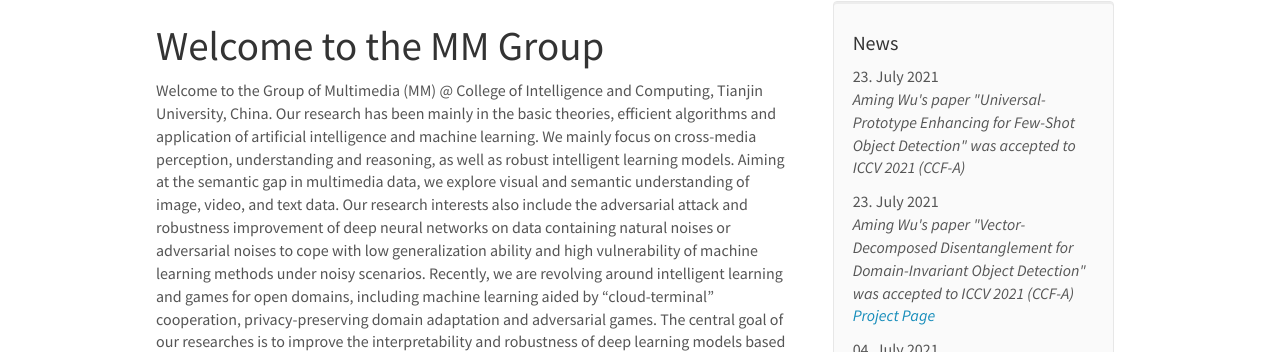
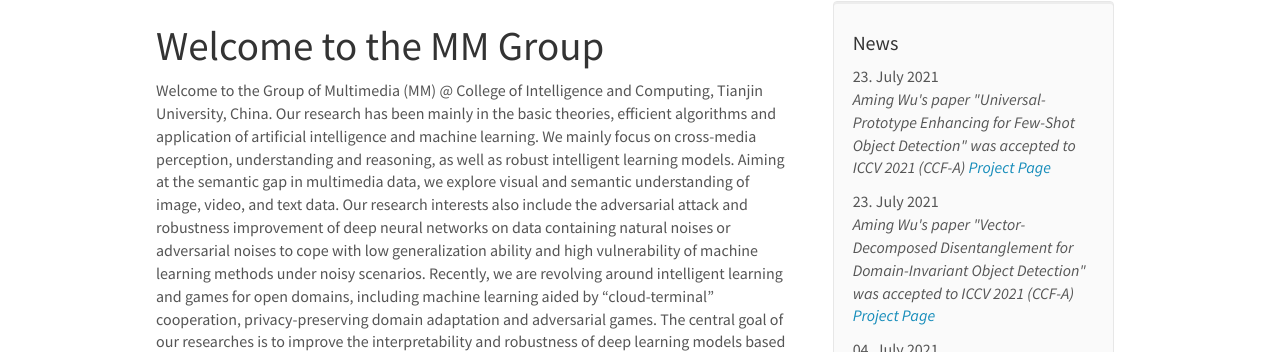
Before and after one commit to tjumm/tjumm.github.io, a Jekyll site: the page built from _pages/home.md, in a window 1280 px wide and 1268 px high. Shown: the part 69-421 px from the top of the window. Built offline with Jekyll 4.4.1, drawn with Linux system fonts in a browser that asks for light colours; comment, search, counter and statistics services are not loaded.

Commit message:
add up-fsod project page

```diff
--- a/_data/news.yml
+++ b/_data/news.yml
@@ -1,5 +1,5 @@
 - date: 23. July 2021
-  headline: "Aming Wu's paper \"Universal-Prototype Enhancing for Few-Shot Object Detection\" was accepted to ICCV 2021 (CCF-A)"
+  headline: "Aming Wu's paper \"Universal-Prototype Enhancing for Few-Shot Object Detection\" was accepted to ICCV 2021 (CCF-A) <a href='https://github.com/AmingWu/UP-FSOD'>Project Page</a>"
 
 - date: 23. July 2021
   headline: "Aming Wu's paper \"Vector-Decomposed Disentanglement for Domain-Invariant Object Detection\" was accepted to ICCV 2021 (CCF-A) <a href='https://github.com/AmingWu/VDD-DAOD'>Project Page</a>"
--- a/_data/publist.yml
+++ b/_data/publist.yml
@@ -1,4 +1,4 @@
-- title: "1. Universal-Prototype Enhancing for Few-Shot Object Detection"
+- title: "1. Universal-Prototype Enhancing for Few-Shot Object Detection <a href='https://github.com/AmingWu/UP-FSOD'>(Project Page)</a>"
   image: dummy.png
   description:
   authors: Aming Wu, Yahong Han, Linchao Zhu, Yi Yang
```
